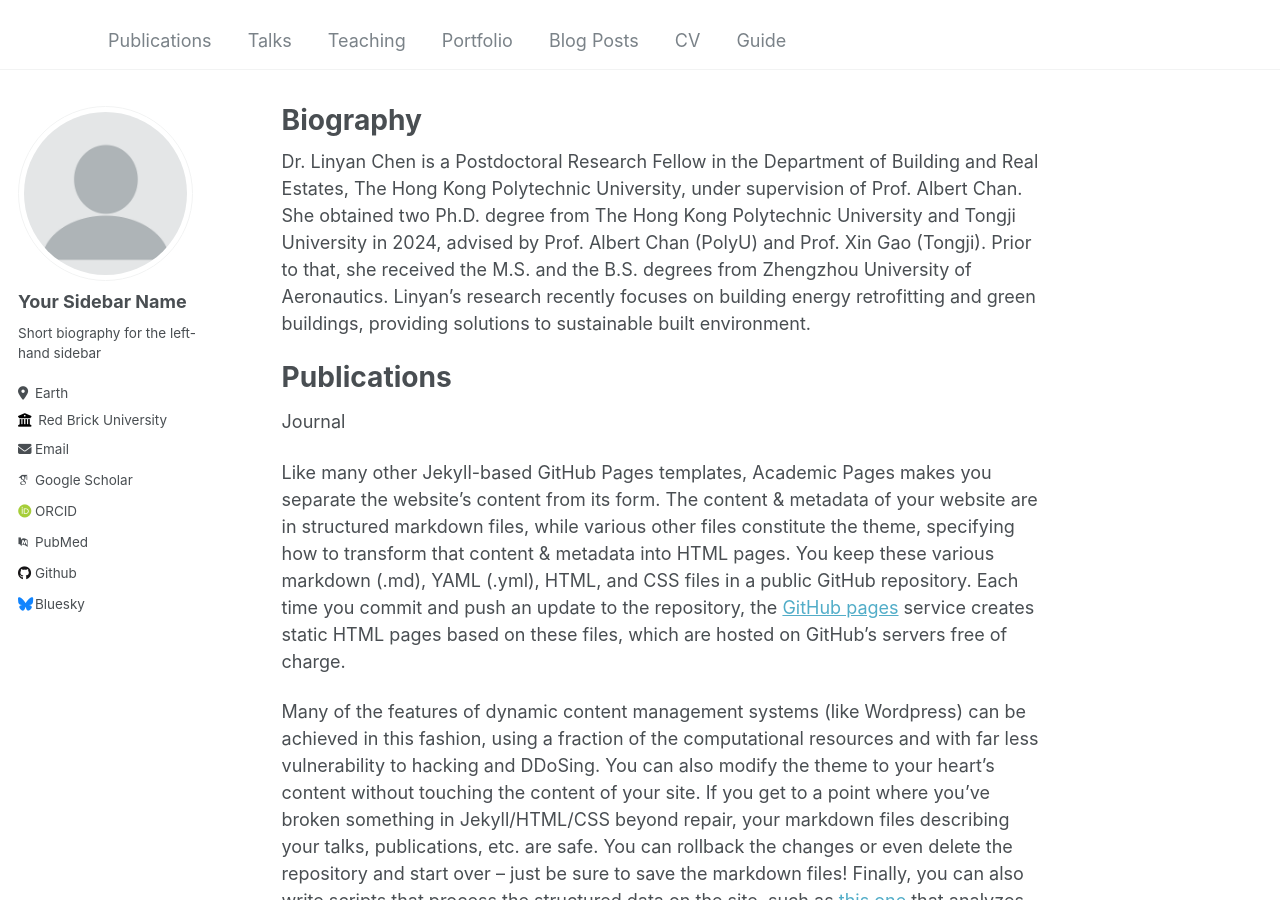
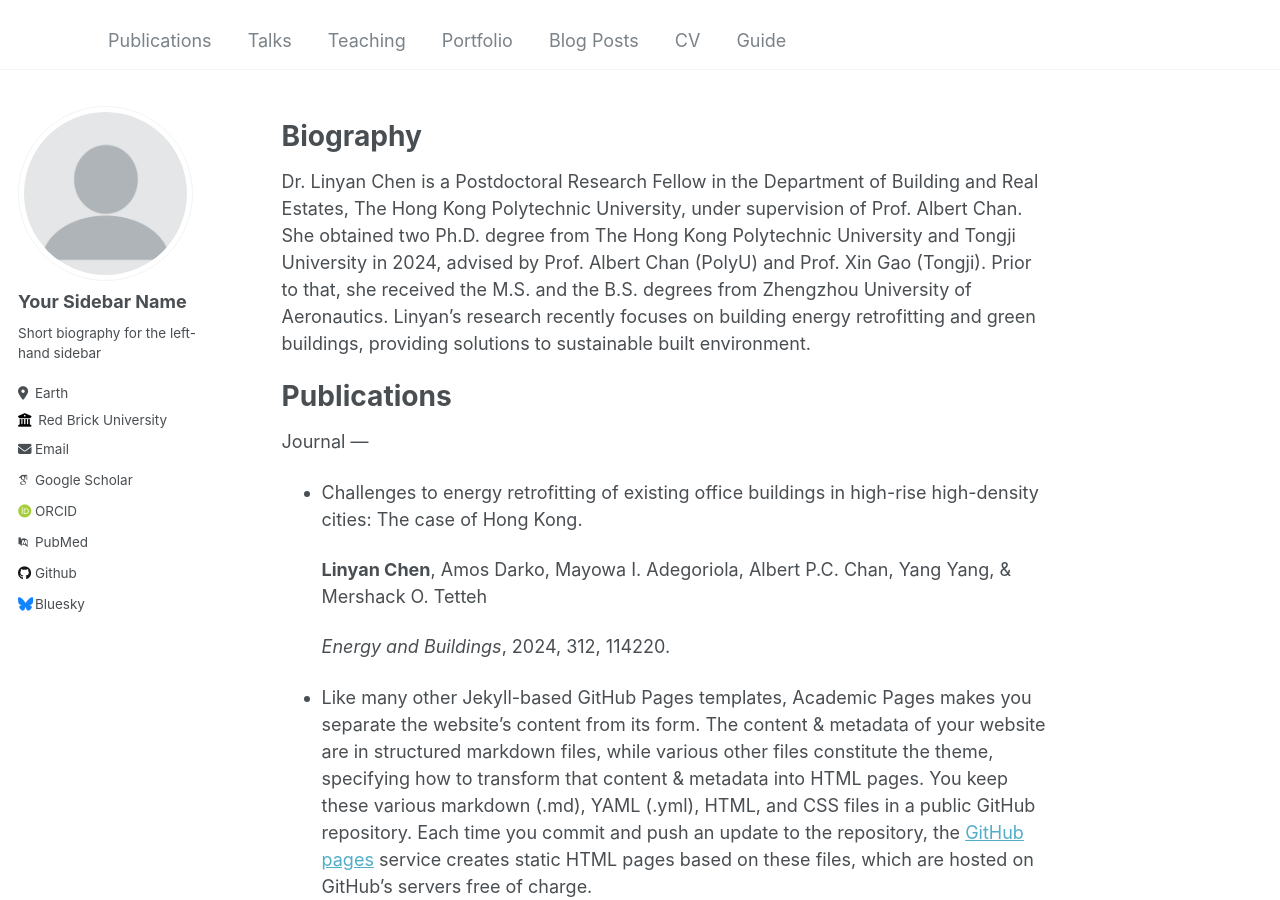
Before and after one commit to LynnChen1/LinyanChen, a Jekyll site: the page built from _pages/about.md, in a window 1280 px wide and 900 px high. Built offline with Jekyll 4.4.1, drawn with Linux system fonts in a browser that asks for light colours; some web fonts are replaced.

Commit message:
Update about.md

```diff
--- a/_pages/about.md
+++ b/_pages/about.md
@@ -1,11 +1,13 @@
 ---
 permalink: /
-title: "Biography"
+title: ""
 author_profile: true
 redirect_from:
   - /about/
   - /about.html
 ---
+Biography
+===
 
 Dr. Linyan Chen is a Postdoctoral Research Fellow in the Department of Building and Real Estates, The Hong Kong Polytechnic University, under supervision of Prof. Albert Chan. She obtained two Ph.D. degree from The Hong Kong Polytechnic University and Tongji University in 2024, advised by Prof. Albert Chan (PolyU) and Prof. Xin Gao (Tongji). Prior to that, she received the M.S. and the B.S. degrees from Zhengzhou University of Aeronautics. Linyan’s research recently focuses on building energy retrofitting and green buildings, providing solutions to sustainable built environment.
 
@@ -13,8 +15,14 @@ Dr. Linyan Chen is a Postdoctoral Research Fellow in the Department of Building
 Publications
 ======
 Journal
+---
 
+* Challenges to energy retrofitting of existing office buildings in high-rise high-density cities: The case of Hong Kong.
 
+  **Linyan Chen**, Amos Darko, Mayowa I. Adegoriola, Albert P.C. Chan, Yang Yang, & Mershack O. Tetteh
+
+  *Energy and Buildings*, 2024, 312, 114220.
+*
 Like many other Jekyll-based GitHub Pages templates, Academic Pages makes you separate the website's content from its form. The content & metadata of your website are in structured markdown files, while various other files constitute the theme, specifying how to transform that content & metadata into HTML pages. You keep these various markdown (.md), YAML (.yml), HTML, and CSS files in a public GitHub repository. Each time you commit and push an update to the repository, the [GitHub pages](https://pages.github.com/) service creates static HTML pages based on these files, which are hosted on GitHub's servers free of charge.
 
 Many of the features of dynamic content management systems (like Wordpress) can be achieved in this fashion, using a fraction of the computational resources and with far less vulnerability to hacking and DDoSing. You can also modify the theme to your heart's content without touching the content of your site. If you get to a point where you've broken something in Jekyll/HTML/CSS beyond repair, your markdown files describing your talks, publications, etc. are safe. You can rollback the changes or even delete the repository and start over -- just be sure to save the markdown files! Finally, you can also write scripts that process the structured data on the site, such as [this one](https://github.com/academicpages/academicpages.github.io/blob/master/talkmap.ipynb) that analyzes metadata in pages about talks to display [a map of every location you've given a talk](https://academicpages.github.io/talkmap.html).
```
